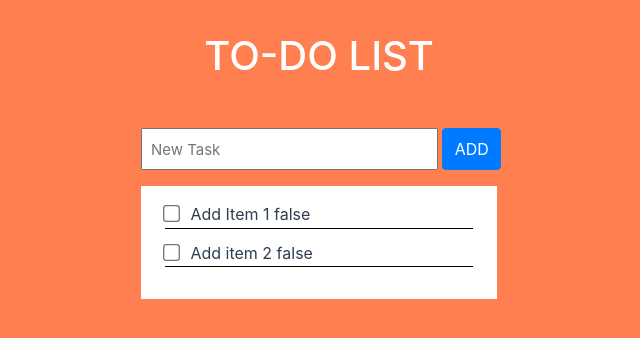
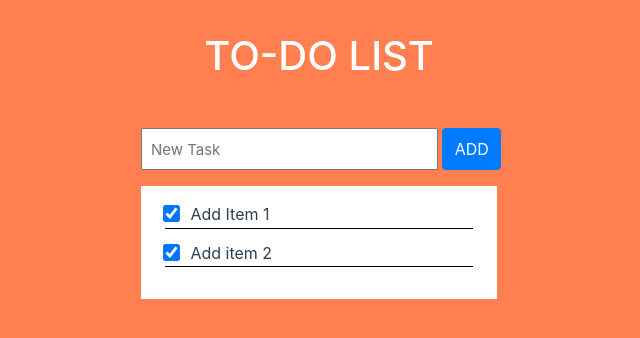
Before and after one commit to huyviet1995/todolist-vue, a Vue app: page / in a window 1280 px wide. Shown: the top 338 px of the page, without its empty margins (321-961 px from the left). Built offline with nearby package versions, Linux system fonts and the light colour scheme.

Commit message:
Adding a simple checkbox to the left of each todo item

```diff
--- a/src/components/TodoItem.vue
+++ b/src/components/TodoItem.vue
@@ -1,7 +1,7 @@
 <template>
   <li>
-    <input type="checkbox" class="mr-2" />
-    {{ label }} <span>{{ isCompleted }}</span>
+    <input type="checkbox" class="mr-2" :checked="isCompleted" />
+    {{ label }}
   </li>
 </template>
 
--- a/src/components/TodoList.vue
+++ b/src/components/TodoList.vue
@@ -18,8 +18,8 @@ export default {
   data() {
     return {
       todoItems: [
-        { label: "Add Item 1", isCompleted: false },
-        { label: "Add item 2", isCompleted: false },
+        { label: "Add Item 1", isCompleted: true },
+        { label: "Add item 2", isCompleted: true },
       ],
     };
   },
```
